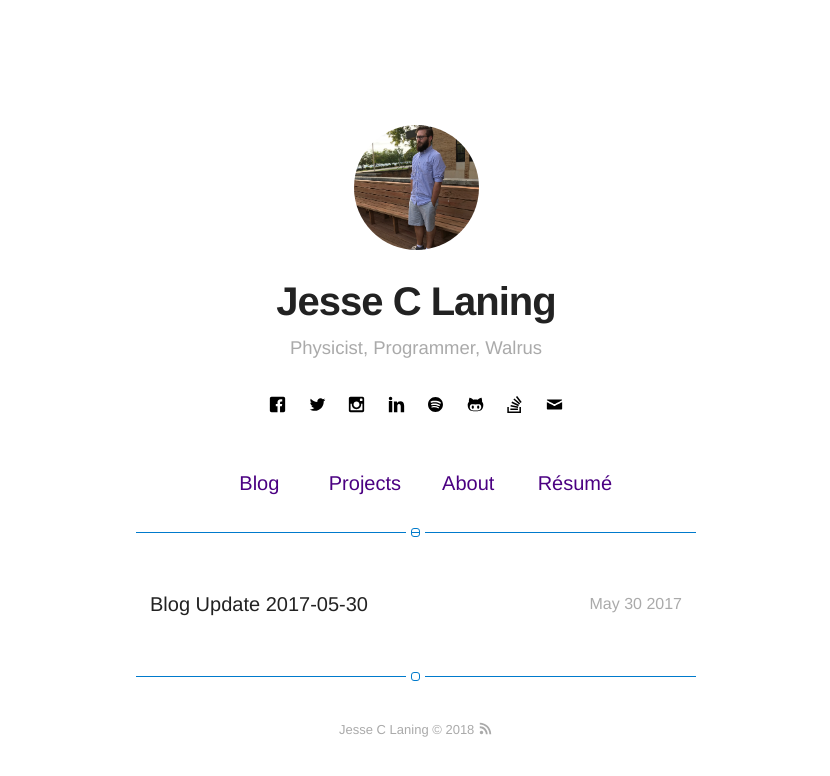
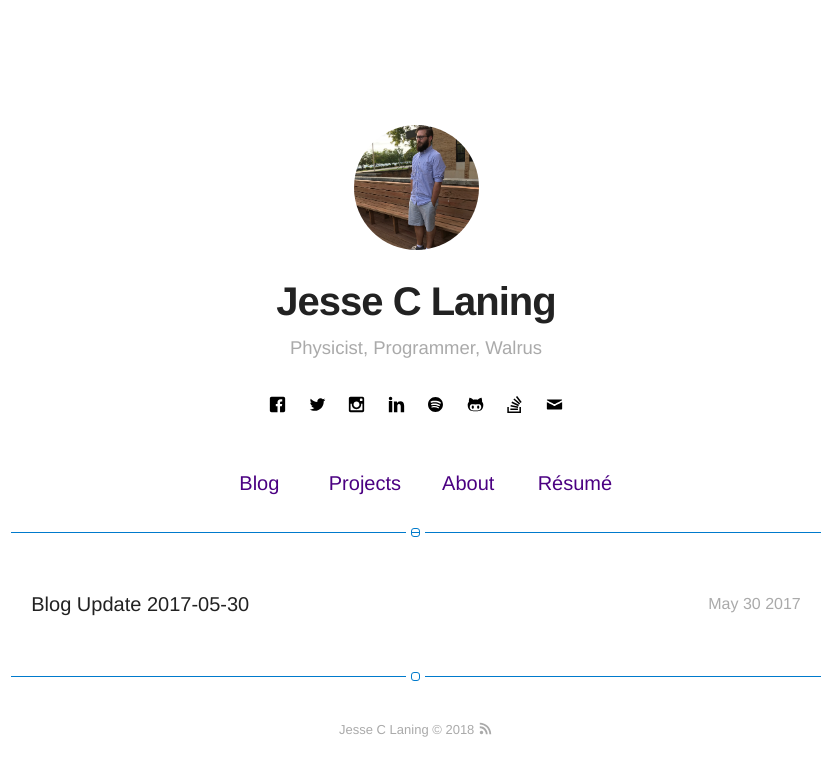
Before and after one commit to jamolnng/jamolnng.github.io, a Jekyll site: the page built from index.html, in a window 1280 px wide. Shown: the top 776 px of the page, without its empty margins (224-1054 px from the left). Built offline with Jekyll 4.4.1, drawn with Linux system fonts in a browser that asks for light colours; nearby versions of some CDN libraries; library files that are not in the unit come from our copies.

Commit message:
update page

```diff
--- a/_config.yml
+++ b/_config.yml
@@ -63,7 +63,7 @@ authors:
 # do you want a larger site? change the option below
 # options: [normal, large] | default: normal
 # normal = 560px / large = 810px
-width: normal
+width: large
 
 # if you don't need pagination, comment the *paginate* configs below
 # paginate: 5
--- a/_layouts/default.html
+++ b/_layouts/default.html
@@ -30,7 +30,7 @@ layout: compress
 
 </head>
 <body>
-    <div class="wrapper-{% if site.width == "normal" %}normal{% elsif site.width == "large" %}large{% endif %}">
+    <div style="background-color:#FFFFFF" class="wrapper-{% if site.width == "normal" %}normal{% elsif site.width == "large" %}large{% endif %}">
         {% if page.tag %}
             <div class="post">
         {% else %}
```
